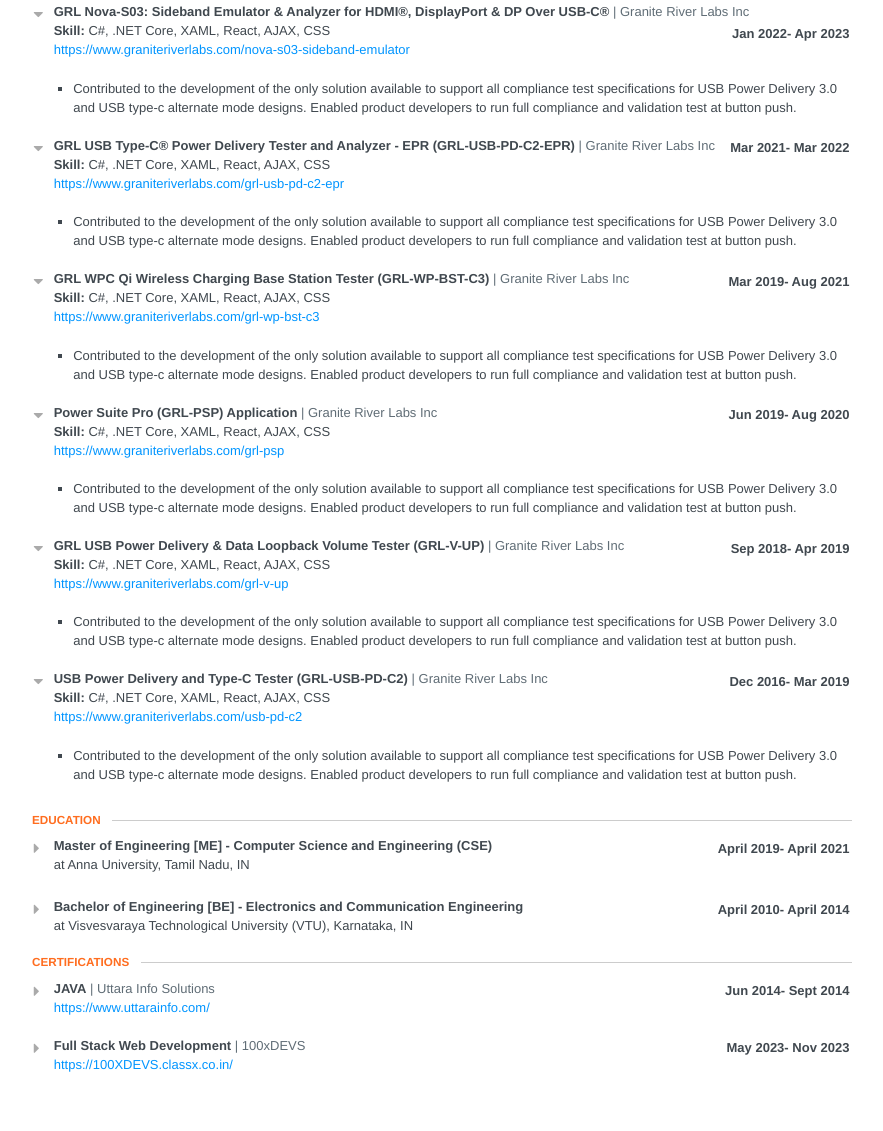
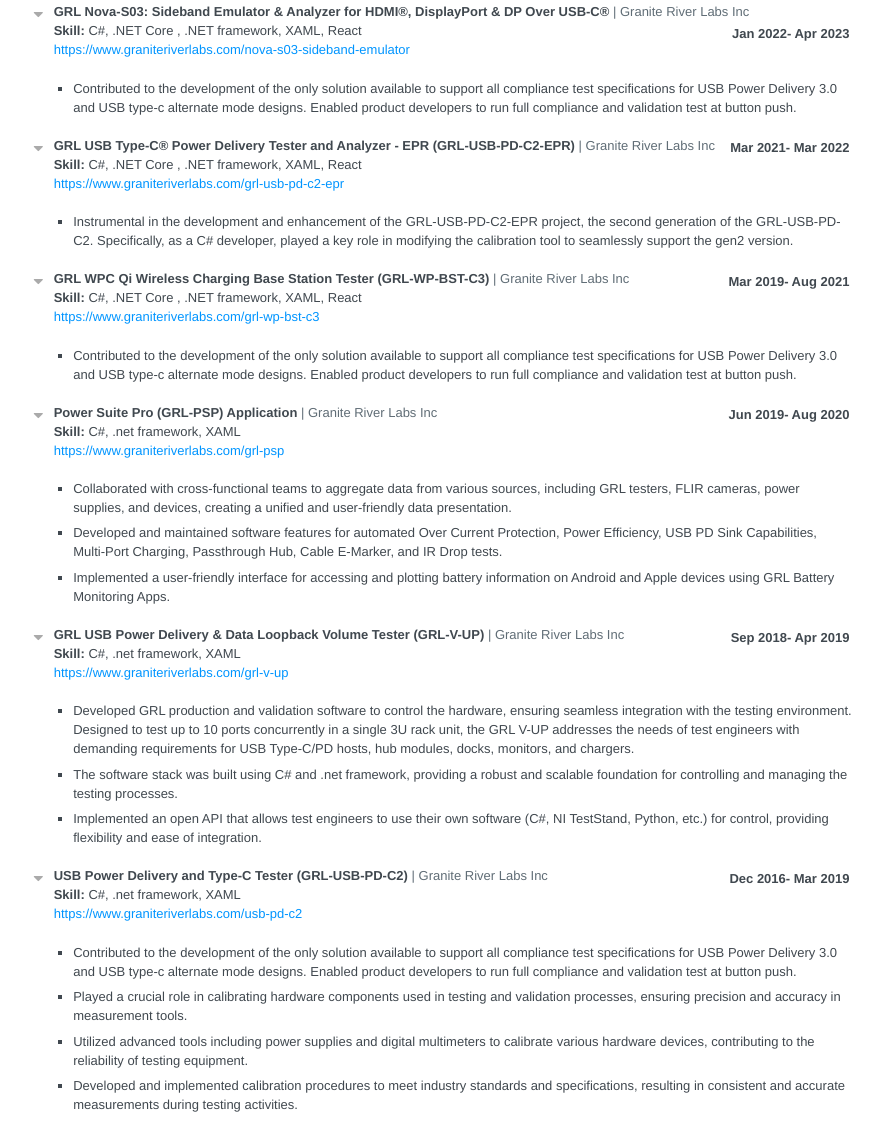
Before and after one commit to ashik-manjunath/Resume, a plain HTML site: page index.html in a window 1280 px wide. Shown: the part 1572-2703 px from the top of the page, without its empty margins (198-1081 px from the left). Drawn offline with Linux system fonts and the light colour scheme.

Commit message:
Updated the key project section

```diff
--- a/index.html
+++ b/index.html
@@ -214,7 +214,7 @@
                         <span class="endDate">- Present</span>
                       </div>
                     </header>
-                    <div><strong>Skill:</strong> C#, .NET Core, XAML, React, AJAX, CSS</div>
+                    <div><strong>Skill:</strong> C#, .NET Core, XAML, React</div>
                     <span class="website">
                       <a target="_blank" href="https://www.graniteriverlabs.com/en-us/test-solutions/protocol-power-test-solutions/grl-wp-c3-mpp">https://www.graniteriverlabs.com/grl-wp-c3-mpp</a>
                       </span>
@@ -239,7 +239,7 @@
                         <span class="endDate">- Present</span>
                       </div>
                     </header>
-                    <div><strong>Skill:</strong> C#, .NET Core, XAML, React, AJAX, CSS</div>
+                    <div><strong>Skill:</strong> C#, .NET Core, XAML</div>
                     <span class="website">
                       <a target="_blank" href="https://www.graniteriverlabs.com/en-us/test-solutions/functional-interop-production/grl-v-dpwr">https://www.graniteriverlabs.com/grl-v-dpwr</a>
                       </span>
@@ -264,7 +264,7 @@
                         <span class="endDate">- Apr 2023</span>
                       </div>
                     </header>
-                    <div><strong>Skill:</strong> C#, .NET Core, XAML, React, AJAX, CSS</div>
+                    <div><strong>Skill:</strong> C#, .NET Core , .NET framework, XAML, React</div>
                     <span class="website">
                       <a target="_blank" href="https://www.graniteriverlabs.com/en-us/test-solutions/protocol-power-test-solutions/nova-s03-sideband-emulator">https://www.graniteriverlabs.com/nova-s03-sideband-emulator</a>
                       </span>
@@ -289,15 +289,13 @@
                         <span class="endDate">- Mar 2022</span>
                       </div>
                     </header>
-                    <div><strong>Skill:</strong> C#, .NET Core, XAML, React, AJAX, CSS</div>
+                    <div><strong>Skill:</strong> C#, .NET Core , .NET framework, XAML, React</div>
                     <span class="website">
                       <a target="_blank" href="https://www.graniteriverlabs.com/en-us/test-solutions/protocol-power-test-solutions/grl-usb-pd-c2-epr/">https://www.graniteriverlabs.com/grl-usb-pd-c2-epr</a>
                       </span>
             <div class="item" id="projects-item">
               <ul class="highlights">
-                  <li><p> Contributed to the development of the only solution available to support all compliance test specifications for
-                    USB Power Delivery 3.0 and USB type-c alternate mode designs. Enabled product developers to run full
-                    compliance and validation test at button push.</p></li>
+                  <li><p> Instrumental in the development and enhancement of the GRL-USB-PD-C2-EPR project, the second generation of the GRL-USB-PD-C2. Specifically, as a C# developer, played a key role in modifying the calibration tool to seamlessly support the gen2 version.</p></li>
               </ul>
               </div>
           </section>
@@ -314,7 +312,7 @@
                         <span class="endDate">- Aug 2021</span>
                       </div>
                     </header>
-                    <div><strong>Skill:</strong> C#, .NET Core, XAML, React, AJAX, CSS</div>
+                    <div><strong>Skill:</strong> C#, .NET Core , .NET framework, XAML, React</div>
                     <span class="website">
                       <a target="_blank" href="https://www.graniteriverlabs.com/en-us/test-solutions/protocol-power-test-solutions/grl-wp-bst-c3">https://www.graniteriverlabs.com/grl-wp-bst-c3</a>
                       </span>
@@ -339,16 +337,24 @@
                         <span class="endDate">- Aug 2020</span>
                       </div>
                     </header>
-                    <div><strong>Skill:</strong> C#, .NET Core, XAML, React, AJAX, CSS</div>
+                    <div><strong>Skill:</strong> C#, .net framework, XAML</div>
                     <span class="website">
                       <a target="_blank" href="https://www.graniteriverlabs.com/en-us/test-solutions/protocol-power-test-solutions/grl-psp">https://www.graniteriverlabs.com/grl-psp</a>
                       </span>
             <div class="item" id="projects-item">
               <ul class="highlights">
-                  <li><p> Contributed to the development of the only solution available to support all compliance test specifications for
-                    USB Power Delivery 3.0 and USB type-c alternate mode designs. Enabled product developers to run full
-                    compliance and validation test at button push.</p></li>
-              </ul>
+                  <li><p> Collaborated with cross-functional teams to aggregate data from various sources, including GRL testers, FLIR cameras, power supplies, and devices, creating a unified and user-friendly data presentation.</p></li>
+             <li>
+              <p>
+                Developed and maintained software features for automated Over Current Protection, Power Efficiency, USB PD Sink Capabilities, Multi-Port Charging, Passthrough Hub, Cable E-Marker, and IR Drop tests.
+              </p>
+              </li>
+              <li>
+                <p>
+                  Implemented a user-friendly interface for accessing and plotting battery information on Android and Apple devices using GRL Battery Monitoring Apps.
+                </p>
+              </li>
+                </ul>
               </div>
           </section>
          </section>
@@ -364,15 +370,31 @@
                         <span class="endDate">- Apr 2019</span>
                       </div>
                     </header>
-                    <div><strong>Skill:</strong> C#, .NET Core, XAML, React, AJAX, CSS</div>
+                    <div><strong>Skill:</strong> C#, .net framework, XAML</div>
                     <span class="website">
                       <a target="_blank" href="https://www.graniteriverlabs.com/en-us/test-solutions/functional-interop-production/grl-v-up">https://www.graniteriverlabs.com/grl-v-up</a>
                       </span>
             <div class="item" id="projects-item">
               <ul class="highlights">
-                  <li><p> Contributed to the development of the only solution available to support all compliance test specifications for
-                    USB Power Delivery 3.0 and USB type-c alternate mode designs. Enabled product developers to run full
-                    compliance and validation test at button push.</p></li>
+                <li>
+                  <p>
+                    Developed GRL production and validation software to control the hardware, ensuring seamless integration with the testing
+                    environment. Designed to test up to 10 ports concurrently in a single 3U rack unit, the GRL V-UP addresses the needs of test engineers with
+                    demanding requirements for USB Type-C/PD hosts, hub modules, docks, monitors, and chargers.
+                  </p>
+                </li>
+                <li>
+                  <p>
+                    The software stack was built using C# and .net framework, providing a robust and scalable foundation for controlling and managing the
+                    testing processes.
+                  </p>
+                </li>
+                <li>
+                  <p>
+                    Implemented an open API that allows test engineers to use their own software (C#, NI TestStand, Python, etc.) for control, providing
+                    flexibility and ease of integration.
+                  </p>
+                </li>
               </ul>
               </div>
           </section>
@@ -389,7 +411,7 @@
                         <span class="endDate">- Mar 2019</span>
                       </div>
                     </header>
-                    <div><strong>Skill:</strong> C#, .NET Core, XAML, React, AJAX, CSS</div>
+                    <div><strong>Skill:</strong> C#, .net framework, XAML</div>
                     <span class="website">
                       <a target="_blank" href="https://www.graniteriverlabs.com/en-us/test-solutions/protocol-power-test-solutions/usb-pd-c2">https://www.graniteriverlabs.com/usb-pd-c2</a>
                       </span>
@@ -398,6 +420,20 @@
                   <li><p> Contributed to the development of the only solution available to support all compliance test specifications for
                     USB Power Delivery 3.0 and USB type-c alternate mode designs. Enabled product developers to run full
                     compliance and validation test at button push.</p></li>
+                    <li><p>Played a crucial role in calibrating hardware components used in testing and validation processes, ensuring precision
+                      and accuracy in measurement tools.</p></li>
+                      <li>
+                        <p>
+                          Utilized advanced tools including power supplies and digital multimeters to calibrate various hardware devices,
+                          contributing to the reliability of testing equipment.
+                        </p>
+                      </li>
+                      <li>
+                        <p>
+                          Developed and implemented calibration procedures to meet industry standards and specifications, resulting in
+                          consistent and accurate measurements during testing activities.
+                        </p>
+                      </li>
               </ul>
               </div>
           </section>
```
